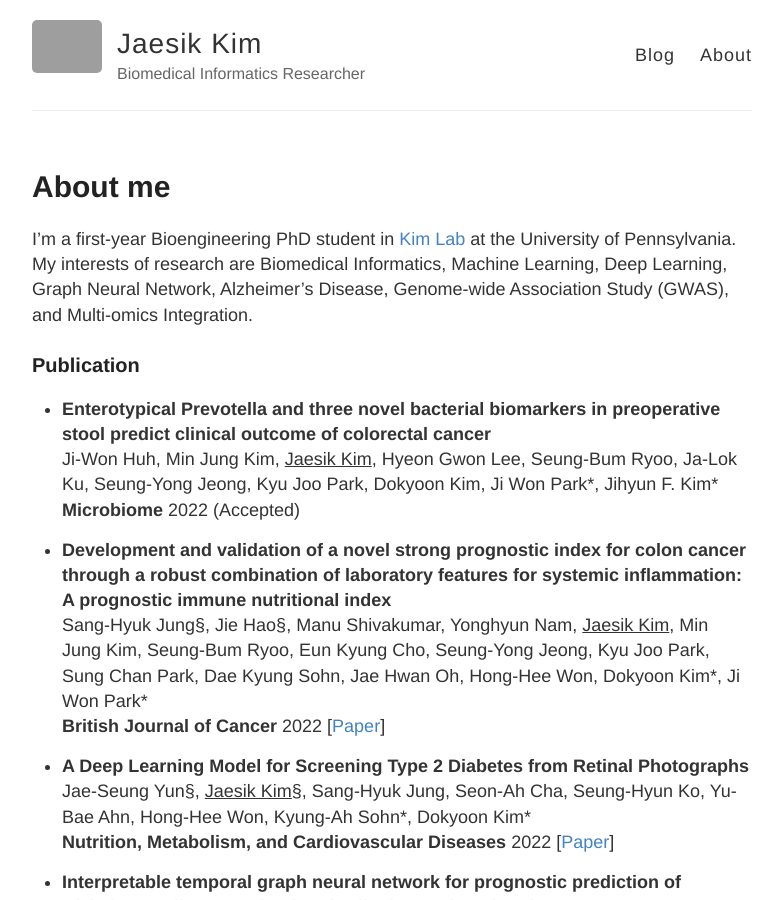
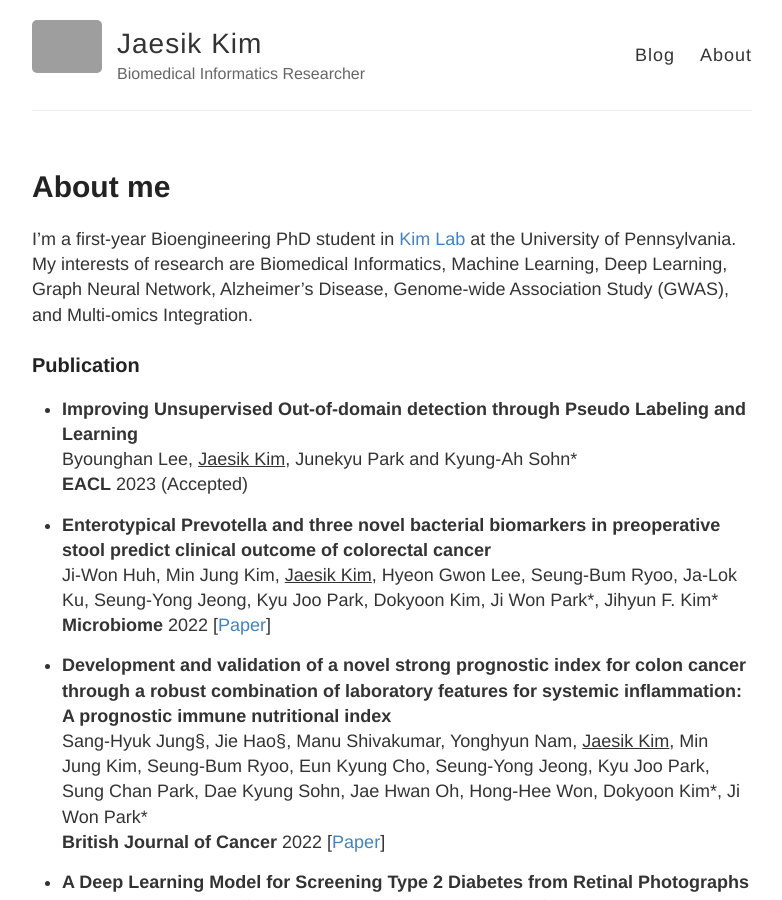
Before and after one commit to JaesikKim/JaesikKim.github.io, a Jekyll site: the page built from about.md, in a window 1280 px wide and 900 px high. Shown: the whole window, without its empty margins (248-1030 px from the left). Built offline with Jekyll 4.4.1, drawn with Linux system fonts in a browser that asks for light colours; some of the changed text lies outside the part shown; grey boxes are pictures that could not be loaded.

Commit message:
update about me

```diff
--- a/about.md
+++ b/about.md
@@ -7,9 +7,13 @@ permalink: /about/
 I'm a first-year Bioengineering PhD student in [Kim Lab](https://www.biomedinfolab.com/) at the University of Pennsylvania. My interests of research are Biomedical Informatics, Machine Learning, Deep Learning, Graph Neural Network, Alzheimer's Disease, Genome-wide Association Study (GWAS), and Multi-omics Integration.
 
 ### Publication
+- <b>Improving Unsupervised Out-of-domain detection through Pseudo Labeling and Learning</b>\
+Byounghan Lee, <ins>Jaesik Kim</ins>, Junekyu Park and Kyung-Ah Sohn\* \
+<b>EACL</b> 2023 (Accepted)
+
 - <b>Enterotypical Prevotella and three novel bacterial biomarkers in preoperative stool predict clinical outcome of colorectal cancer</b>\
 Ji-Won Huh, Min Jung Kim, <ins>Jaesik Kim</ins>, Hyeon Gwon Lee, Seung-Bum Ryoo, Ja-Lok Ku, Seung-Yong Jeong, Kyu Joo Park, Dokyoon Kim, Ji Won Park\*, Jihyun F. Kim\* \
-<b>Microbiome</b> 2022 (Accepted)
+<b>Microbiome</b> 2022 [[Paper](https://microbiomejournal.biomedcentral.com/articles/10.1186/s40168-022-01388-8)]
 
 - <b>Development and validation of a novel strong prognostic index for colon cancer through a robust combination of laboratory features for systemic inflammation: A prognostic immune nutritional index</b> \
 Sang-Hyuk Jung§, Jie Hao§, Manu Shivakumar, Yonghyun Nam, <ins>Jaesik Kim</ins>, Min Jung Kim, Seung-Bum Ryoo, Eun Kyung Cho, Seung-Yong Jeong, Kyu Joo Park, Sung Chan Park, Dae Kyung Sohn, Jae Hwan Oh, Hong-Hee Won, Dokyoon Kim\*, Ji Won Park\* \
@@ -78,6 +82,8 @@ Garam Lee, <ins>Jaesik Kim</ins>, Sang-Hyuk Jung, Kyung-Ah Sohn, Jae-Seung Yun,
 Programming practice of Data Structure (Fall 2018)
 
 ### Awards
+- 2023 Asan Foundation Medical Bioscience Scholarship, Feb. 2023
+
 - Best Paper Award (Graduate School Dean's Award), Ajou University, Feb. 2022
 
 ### Education
```
